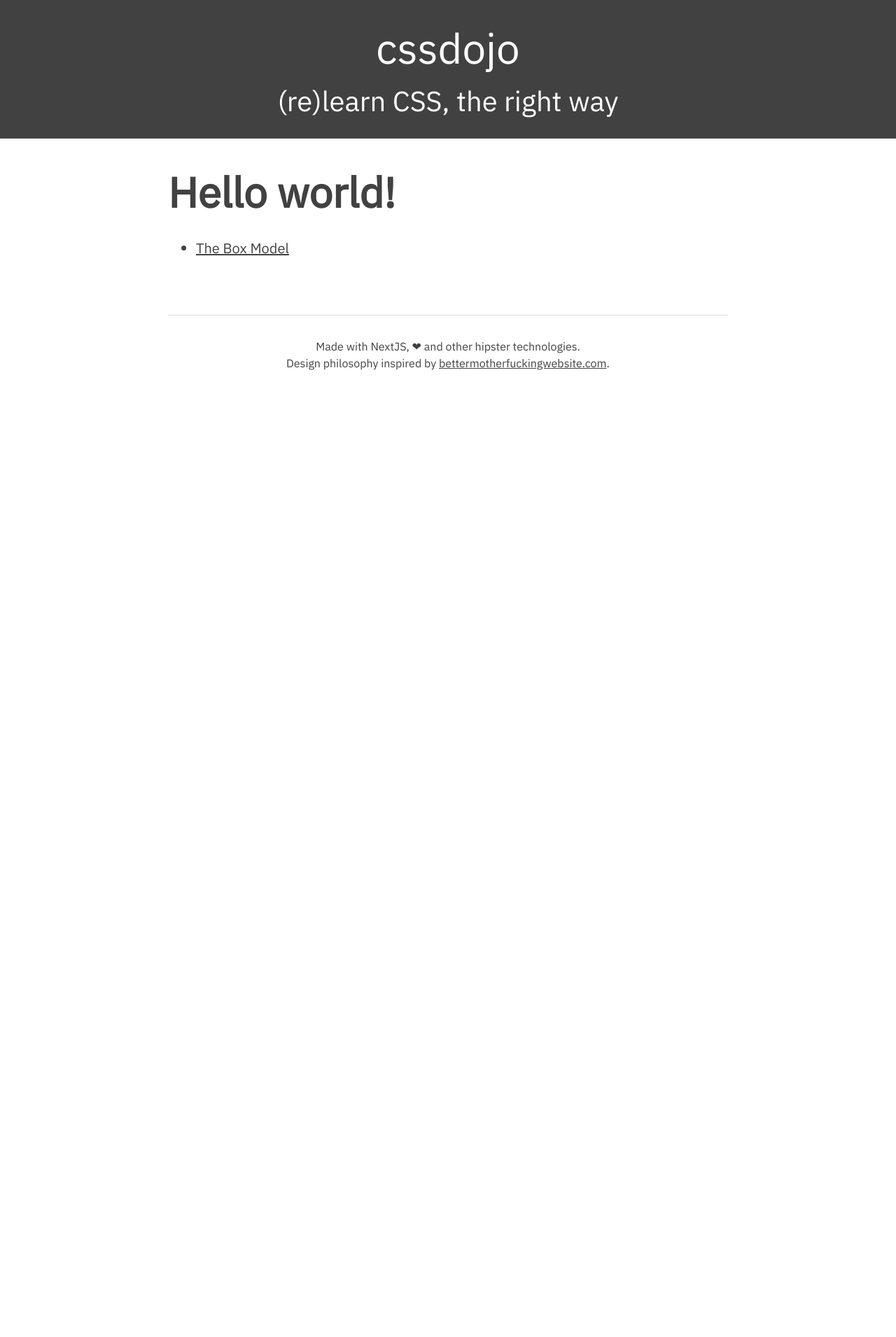
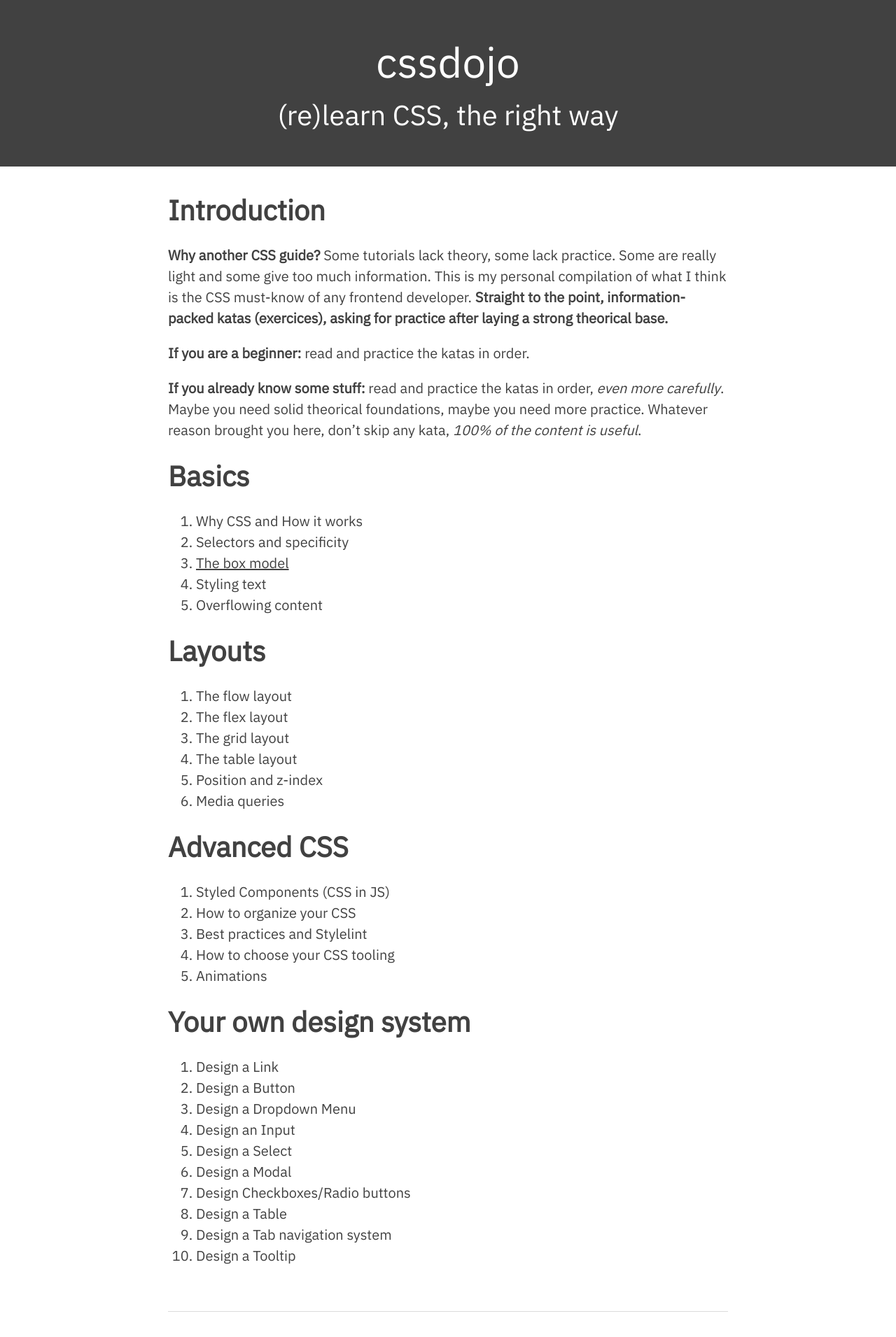
Before and after one commit to AlbericTrancart/cssdojo, a Next.js app: page / in a window 1280 px wide. Shown: the top 1911 px of the page at 70% size. Before the commit the page ends 800 px from the top, so only its background shows below. Built offline with nearby package versions, Linux system fonts and the light colour scheme.

Commit message:
Write homepage

```diff
--- a/components/Exercise/index.tsx
+++ b/components/Exercise/index.tsx
@@ -38,7 +38,7 @@
         {isSolutionShown ? (
           <>
             <Button onClick={() => setSolutionShown(false)}>Hide solution</Button>
-            <Button as="a" href="mailto:csssdojo@gmail.com">
+            <Button as="a" href="mailto:cssdojos@gmail.com">
               I have a question
             </Button>
           </>
--- a/components/Footer/index.tsx
+++ b/components/Footer/index.tsx
@@ -27,6 +27,9 @@
     >
       bettermotherfuckingwebsite.com
     </Link>
-    .
+    .<br />
+    <Link as="a" target="_blank" rel="noreferrer noopener" href="https://alberic.trancart.net/">
+      About me
+    </Link>
   </Container>
 );
--- a/components/Header/index.tsx
+++ b/components/Header/index.tsx
@@ -20,18 +20,25 @@
   text-decoration: none;
 `;
 
-const Title = styled.p`
+const Text = styled.p``;
+
+const Title = styled.span`
   ${typography.title}
   margin: 0;
 `;
 
-const Description = styled.p`
+const Description = styled.span`
   ${typography.subtitle}
   margin: 0;
 `;
 
-export const Header: React.FC = () => (
+interface Props {
+  isHomepage: boolean;
+}
+
+export const Header: React.FC<Props> = ({ isHomepage }) => (
   <Container>
+    <Text as={isHomepage ? 'h1' : 'p'}>
       <Link href={PAGES.Home.url} passHref>
         <HomeLink aria-label="Homepage, CSS dojo, relearn CSS the right way">
           <Title>cssdojo</Title>
@@ -39,5 +46,6 @@
           <Description>(re)learn CSS, the right way</Description>
         </HomeLink>
       </Link>
+    </Text>
   </Container>
 );
--- a/components/Layout/index.ts
+++ b/components/Layout/index.ts
@@ -5,7 +5,7 @@
 
 export const PageContainer = styled.main`
   max-width: ${PAGE_WIDTH};
-  margin: ${getSpacing(4)} auto ${getSpacing(10)};
+  margin: ${getSpacing(4)} auto ${getSpacing(8)};
 `;
 
 export const Title = styled.h1`
--- a/pages/_app.tsx
+++ b/pages/_app.tsx
@@ -31,7 +31,7 @@
 
       <CSSResets />
 
-      <Header />
+      <Header isHomepage={config?.url === '/'} />
 
       <PageContainer>
         <Component {...pageProps} />
--- a/pages/index.tsx
+++ b/pages/index.tsx
@@ -1,17 +1,83 @@
-import { Title } from 'components/Layout';
+import { Subtitle } from 'components/Layout';
 import { Link } from 'components/Link';
 import { NextPage } from 'next';
 import { PAGES } from 'services/pages';
 
 const Home: NextPage = () => (
   <>
-    <Title>Hello world!</Title>
+    <section>
+      <Subtitle>Introduction</Subtitle>
+      <p>
+        <strong>Why another CSS guide?</strong> Some tutorials lack theory, some lack practice. Some
+        are really light and some give too much information. This is my personal compilation of what
+        I think is the CSS must-know of any frontend developer.{' '}
+        <strong>
+          Straight to the point, information-packed katas (exercices), asking for practice after
+          laying a strong theorical base.
+        </strong>
+      </p>
+      <p>
+        <strong>If you are a beginner:</strong> read and practice the katas in order.
+      </p>
+      <p>
+        <strong>If you already know some stuff:</strong> read and practice the katas in order,{' '}
+        <em>even more carefully</em>. Maybe you need solid theorical foundations, maybe you need
+        more practice. Whatever reason brought you here, don’t skip any kata,{' '}
+        <em>100% of the content is useful</em>.
+      </p>
+    </section>
 
-    <ul>
-      <li>
-        <Link href={PAGES.TheBoxModel.url}>The Box Model</Link>
-      </li>
-    </ul>
+    <section>
+      <Subtitle>Basics</Subtitle>
+      <ol>
+        <li>Why CSS and How it works</li>
+        <li>Selectors and specificity</li>
+        <li>
+          <Link href={PAGES.TheBoxModel.url}>The box model</Link>
+        </li>
+        <li>Styling text</li>
+        <li>Overflowing content</li>
+      </ol>
+    </section>
+
+    <section>
+      <Subtitle>Layouts</Subtitle>
+      <ol>
+        <li>The flow layout</li>
+        <li>The flex layout</li>
+        <li>The grid layout</li>
+        <li>The table layout</li>
+        <li>Position and z-index</li>
+        <li>Media queries</li>
+      </ol>
+    </section>
+
+    <section>
+      <Subtitle>Advanced CSS</Subtitle>
+      <ol>
+        <li>Styled Components (CSS in JS)</li>
+        <li>How to organize your CSS</li>
+        <li>Best practices and Stylelint</li>
+        <li>How to choose your CSS tooling</li>
+        <li>Animations</li>
+      </ol>
+    </section>
+
+    <section>
+      <Subtitle>Your own design system</Subtitle>
+      <ol>
+        <li>Design a Link</li>
+        <li>Design a Button</li>
+        <li>Design a Dropdown Menu</li>
+        <li>Design an Input</li>
+        <li>Design a Select</li>
+        <li>Design a Modal</li>
+        <li>Design Checkboxes/Radio buttons</li>
+        <li>Design a Table</li>
+        <li>Design a Tab navigation system</li>
+        <li>Design a Tooltip</li>
+      </ol>
+    </section>
   </>
 );
 
```
Lines whose indentation alone changed are shown as unchanged.
